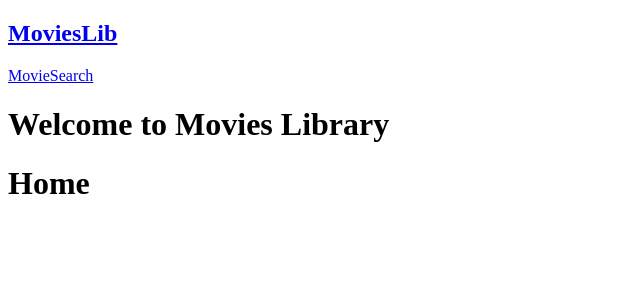
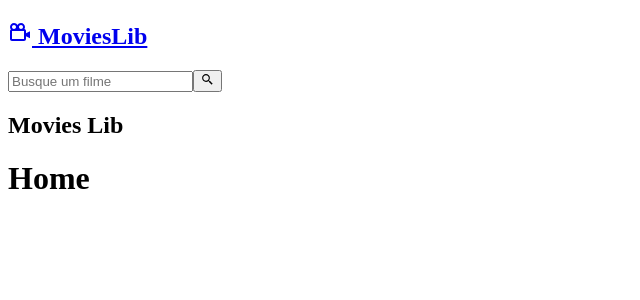
Before and after one commit to AlanGabHahn/movies_lib, a React (Vite) app: page / in a window 1280 px wide. Shown: the top 300 px of the page, without its empty margins (0-640 px from the left). Built offline with nearby package versions, Linux system fonts and the light colour scheme.

Commit message:
Criado o componente de Navbar

```diff
--- a/src/App.jsx
+++ b/src/App.jsx
@@ -1,4 +1,6 @@
-import { Link, Outlet } from 'react-router-dom';
+import { Outlet } from 'react-router-dom';
+import Navbar from './components/NavBar';
+
 import './App.css';
 
 function App() {
@@ -6,14 +8,8 @@
 
   return (
     <div className="App">
-      <nav id="navBar">
-        <h2>
-          <Link to="/">MoviesLib</Link>
-        </h2>
-        <Link to="/movie/1">Movie</Link>
-        <Link to="/search">Search</Link>
-      </nav>
-      <h1>Welcome to Movies Library</h1>
+      <Navbar />
+      <h2>Movies Lib</h2>
       <Outlet />
     </div>
   );
--- /dev/null
+++ b/src/components/Navbar.jsx
@@ -0,0 +1,17 @@
+import { Link } from "react-router-dom";
+import { BiCameraMovie, BiSearchAlt2 } from "react-icons/bi";
+const Navbar = () => {
+    return (
+        <nav id="navBar">
+        <h2>
+          <Link to="/"><BiCameraMovie /> MoviesLib </Link>
+        </h2>
+        <form>
+            <input type="text" placeholder="Busque um filme" />
+            <button type="submit"><BiSearchAlt2 /></button>
+        </form>
+      </nav>
+    );
+};
+
+export default Navbar;
```
